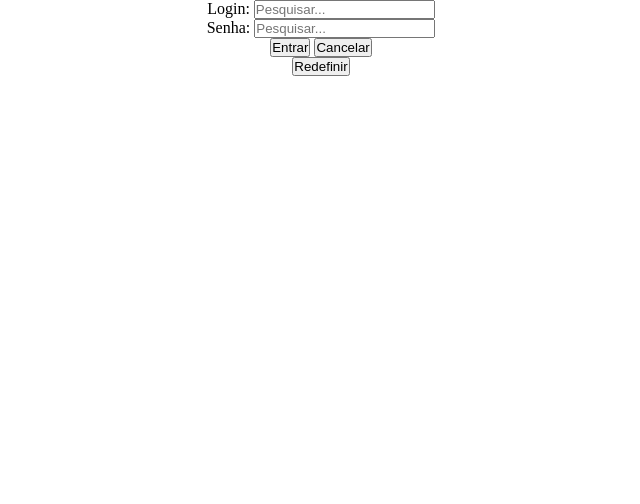
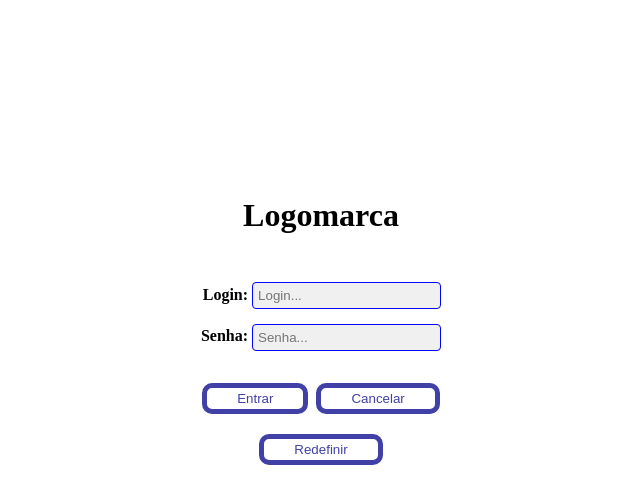
Before and after one commit to bea21SP/tela-de-login, a plain HTML site: page tela.html in a window 1280 px wide. Shown: the whole page, without its empty margins (319-959 px from the left). Drawn offline with Linux system fonts and the light colour scheme.

Commit message:
Salvando alterações

```diff
--- a/style.css
+++ b/style.css
@@ -5,7 +5,68 @@
 }
 
 body {
+    display: flex;
+    flex-direction: column;
     justify-content: center;
     align-items: center;
+    height: 100vh
+}
+
+h1 {
+    margin-top: -10%;
+    margin-bottom: 2%;
+
+}
+
+input {
+    margin-block: 3%;
+
+}
+
+input[type="text"] {
+    background-color: rgb(240, 240, 240);
+    border: 1px solid blue;
+    border-radius: 4px;
+    padding: 5px;
+
+}
+
+input[type="number"] {
+    background-color: rgb(240, 240, 240);
+    border: 1px solid blue;
+    border-radius: 4px;
+    padding: 5px;
+}
+
+.login {
+    margin: 0px 10px;
+    padding: 15px;
+    text-align: end;
+}
+
+input[type="button"] {
+    border: 5px;
+    border-color: rgb(64, 64, 167);
+    border-style: solid;
+    border-radius: 10px;
+    background-color: white;
+    color: rgb(64, 64, 167);
+    transition: background-color rgb(64, 64, 167), transition 1s;
+    padding: 3px 30px 3px 30px;
     text-align: center;
+    margin: 10px 2px;
+
 }
+
+header {
+    position: fixed;
+    top: 0;
+    right: 0;
+    margin: 7% 40%;
+
+}
+
+a {
+    text-decoration: none;
+    color: black;
+}
--- a/tela.html
+++ b/tela.html
@@ -7,23 +7,27 @@
     <link rel="stylesheet" href="style.css">
 </head>
 <body>
-    <section class="username">
+    <h1>Logomarca</h1>
+    <div class="login">
         <nav>
-            <label for="username">Login:</label>
-            <input type="Login" placeholder="Pesquisar..." />
+            <label for="username"><strong>Login:</strong></label>
+            <input type="text" placeholder="Login..." />
         </nav>
-        <nav>
-            <label for="password">Senha:</label>
-            <input type="Senha" placeholder="Pesquisar..." />
+         <nav>
+            <label for="password"><strong>Senha:</strong></label>
+            <input type="text" placeholder="Senha..." />
         </nav>
-    </section>
+    </div>
 
-    <nav class="Entrar">
-        <button>Entrar</button>
-        <button>Cancelar</button>
-      </nav>
-    <button>Redefinir</button>
-
+    <nav class="entrar">
+        <input type="button" value="Entrar">
+        <input type="button" value="Cancelar">
+    </nav>
+    <div class="botao">
+        <nav id="unico">
+            <input type="button" value="Redefinir">
+        </nav>
+    </div>
 
 
 </body>
```
Also changed, not shown: cadastro.html (+7 -5 lines).
